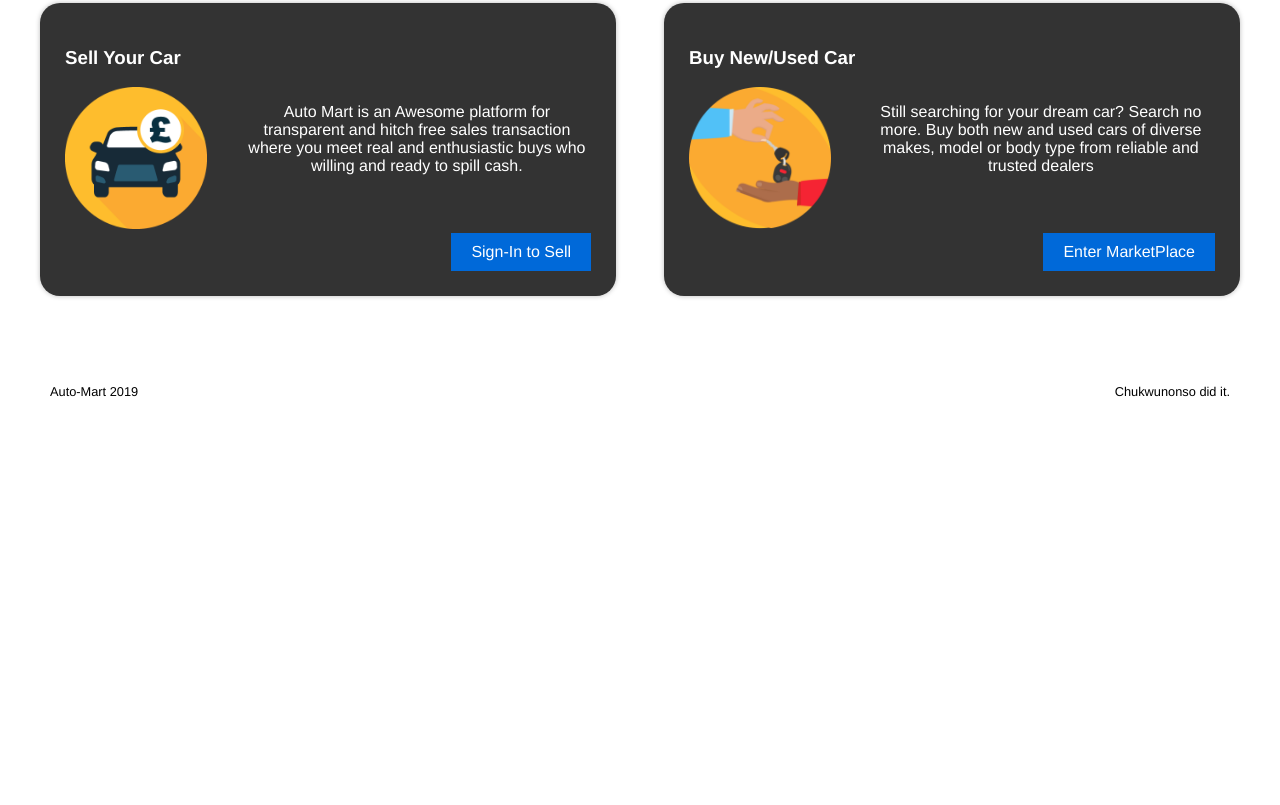
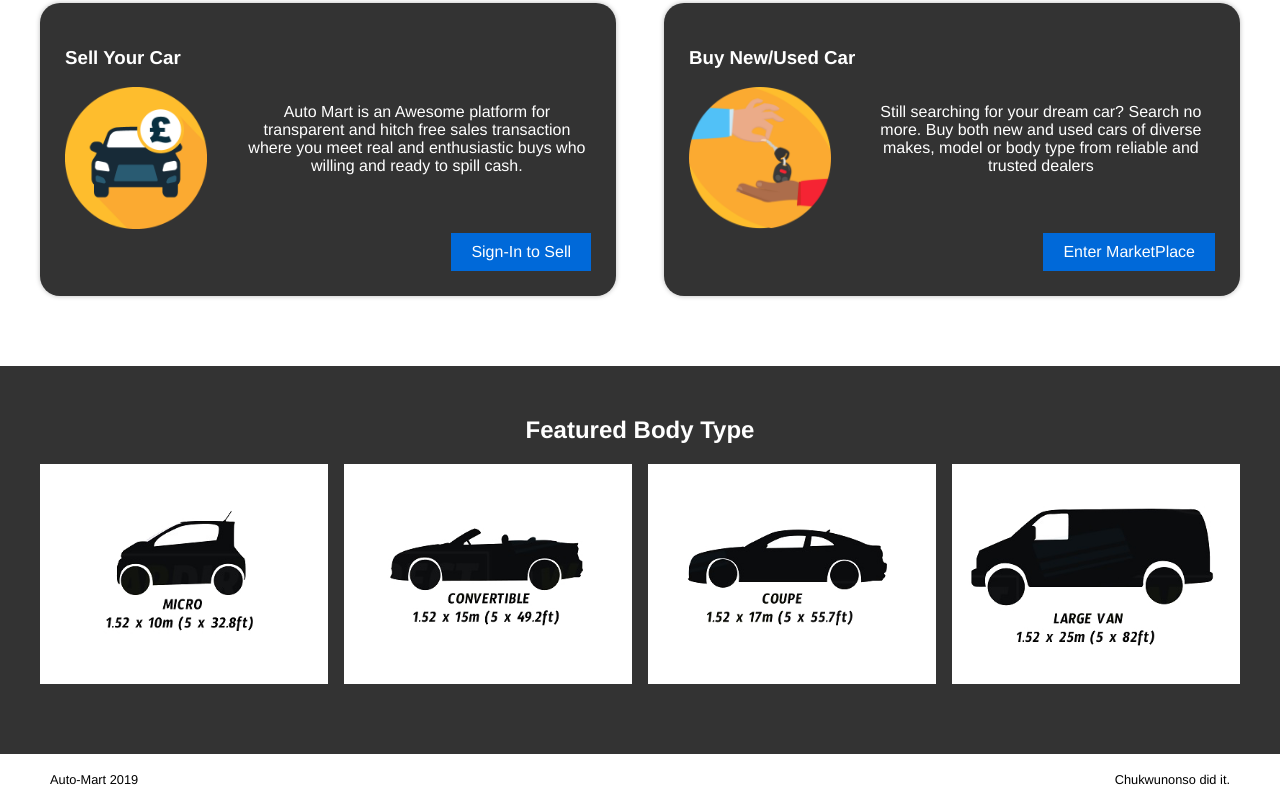
Before and after one commit to chuksjoe/AutoMart, a plain HTML site: page UI/html-pages/index.html in a window 1280 px wide. Shown: the part 928-1733 px from the top of the page. Before the commit the page ends 1345 px from the top, so only its background shows below. Drawn offline with Linux system fonts and the light colour scheme.

Commit message:
feature(index): add body type section to index page ui

```diff
--- a/UI/css/index.css
+++ b/UI/css/index.css
@@ -82,3 +82,16 @@
 	background-color: #2993E2;
 	transition: all 0.3s ease-out;
 }
+
+/*body type section*/
+#body-types-section {
+	background-color: #333;
+	color: #fff;
+}
+.bt-category {
+	width: 24%;
+	background-color: #fff;
+}
+.bt-category img {
+	width: 100%;
+}
--- a/UI/html-pages/index.html
+++ b/UI/html-pages/index.html
@@ -62,6 +62,16 @@
 				</div>
 			</section>
 
+			<section  id="body-types-section">
+				<h2>Featured Body Type</h2>
+				<div class="categories-group">
+					<div class="bt-category"><a href="#"><img src="../images/car-body-types/bt-micro.png"></a></div>
+					<div class="bt-category"><a href="#"><img src="../images/car-body-types/bt-convertible.png"></a></div>
+					<div class="bt-category"><a href="#"><img src="../images/car-body-types/bt-coupe.png"></a></div>
+					<div class="bt-category"><a href="#"><img src="../images/car-body-types/bt-van-lg.png"></a></div>
+				</div>
+			</section>
+
 			<footer>
 				<div>
 					<p>Auto-Mart 2019</p>
```
